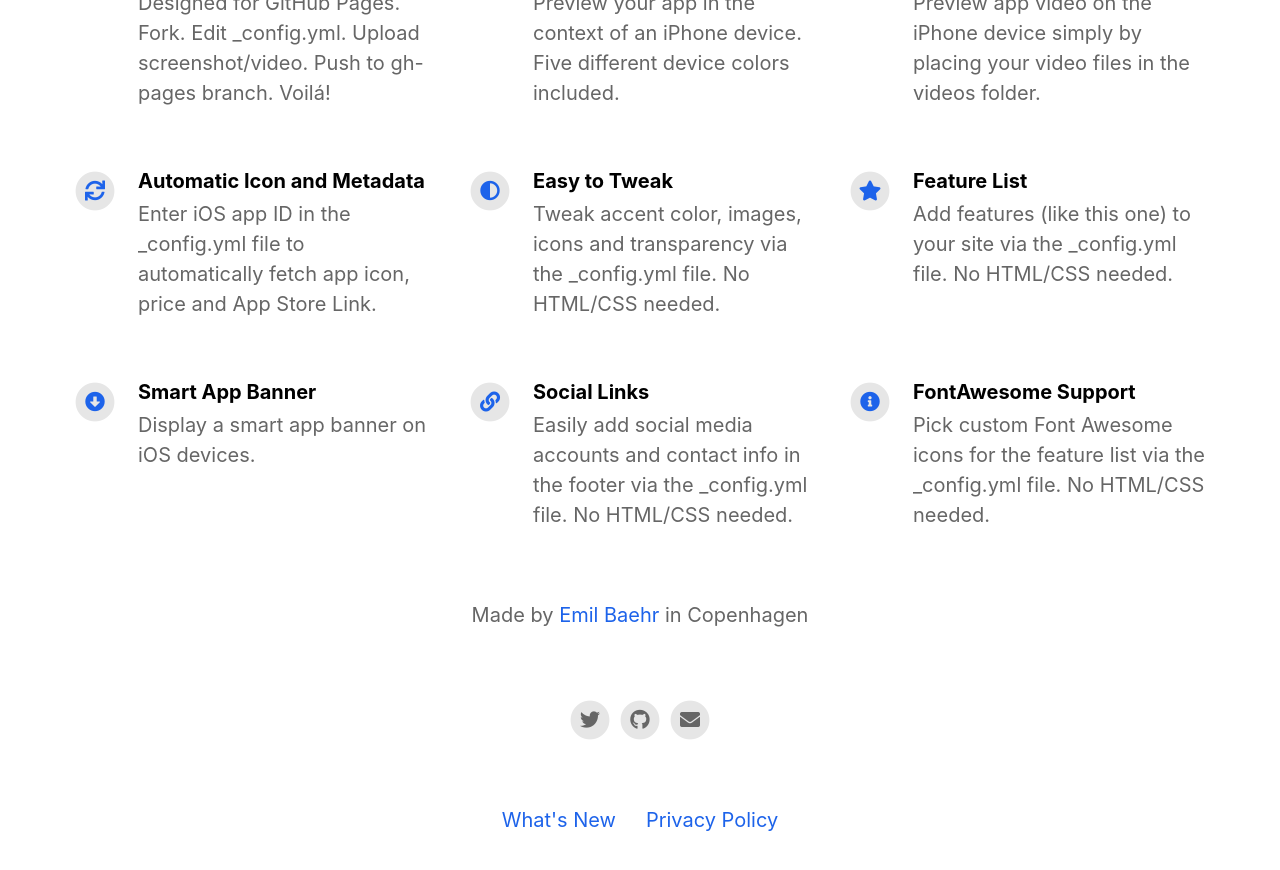
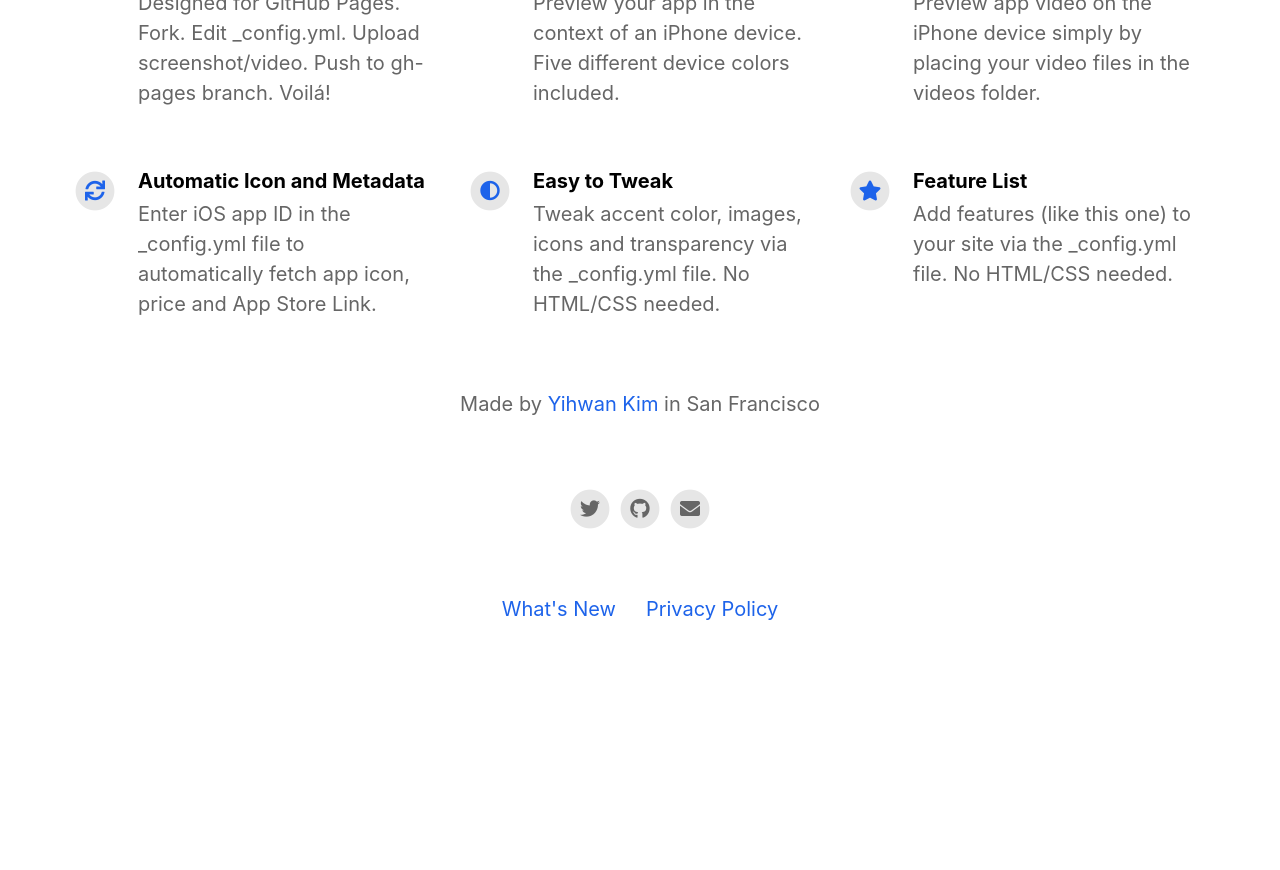
Before and after one commit to Yihwan/powerlift-app, a Jekyll site: the page built from index.html, in a window 1280 px wide and 900 px high, scrolled down 1124 px. Shown: the top 870 px of the window. Built offline with Jekyll 4.4.1, drawn with Linux system fonts in a browser that asks for light colours; nearby versions of some CDN libraries; after the commit the page ends 1813 px from its top, so only the background shows below that; some of the changed text lies outside the part shown.

Commit message:
update metadata

```diff
--- a/_config.yml
+++ b/_config.yml
@@ -12,21 +12,21 @@ presskit_download_link                    :
 app_icon                                  : # assets/appicon.png                      # Automatically populates if not set and if iOS app ID is set.  Otherwise enter path to icon file manually.
 app_name                                  :                                           # Automatically populates if not set and if iOS app ID is set.  Otherwise enter manually.
 app_price                                 :                                           # Automatically populates if not set and if iOS app ID is set.  Otherwise enter manually.
-app_description                           : Write a short tagline for your app.
+app_description                           : The modern barbell plate calculator. Start weightlifting without the math.
 
 enable_smart_app_banner                   : true                                      # Set to true to show a smart app banner at top of page on mobile devices.
 
 
 
 # Information About Yourself
-your_name                                 : Emil Baehr
-your_link                                 : https://emilbaehr.com
-your_city                                 : Copenhagen
-email_address                             : emil.baehr@gmail.com
+your_name                                 : Yihwan Kim
+your_link                                 : https://yihwan.kim
+your_city                                 : San Francisco
+email_address                             : hi@yihwan.kim
 facebook_username                         :
-instagram_username                        : ebaehr
-twitter_username                          : ebaehr
-github_username                           : emilbaehr
+instagram_username                        :
+twitter_username                          : yihwan
+github_username                           : yihwan
 youtube_username                          :
 
 
@@ -57,18 +57,6 @@ features                                  :
   - title                                 : Feature List
     description                           : Add features (like this one) to your site via the _config.yml file. No HTML/CSS needed.
     fontawesome_icon_name                 : star
-
-  - title                                 : Smart App Banner
-    description                           : Display a smart app banner on iOS devices.
-    fontawesome_icon_name                 : arrow-alt-circle-down
-
-  - title                                 : Social Links
-    description                           : Easily add social media accounts and contact info in the footer via the _config.yml file. No HTML/CSS needed.
-    fontawesome_icon_name                 : link
-
-  - title                                 : FontAwesome Support
-    description                           : Pick custom Font Awesome icons for the feature list via the _config.yml file. No HTML/CSS needed.
-    fontawesome_icon_name                 : info-circle
 
   - title                                 : # New Feature Title
     description                           : # New Feature Description
```
